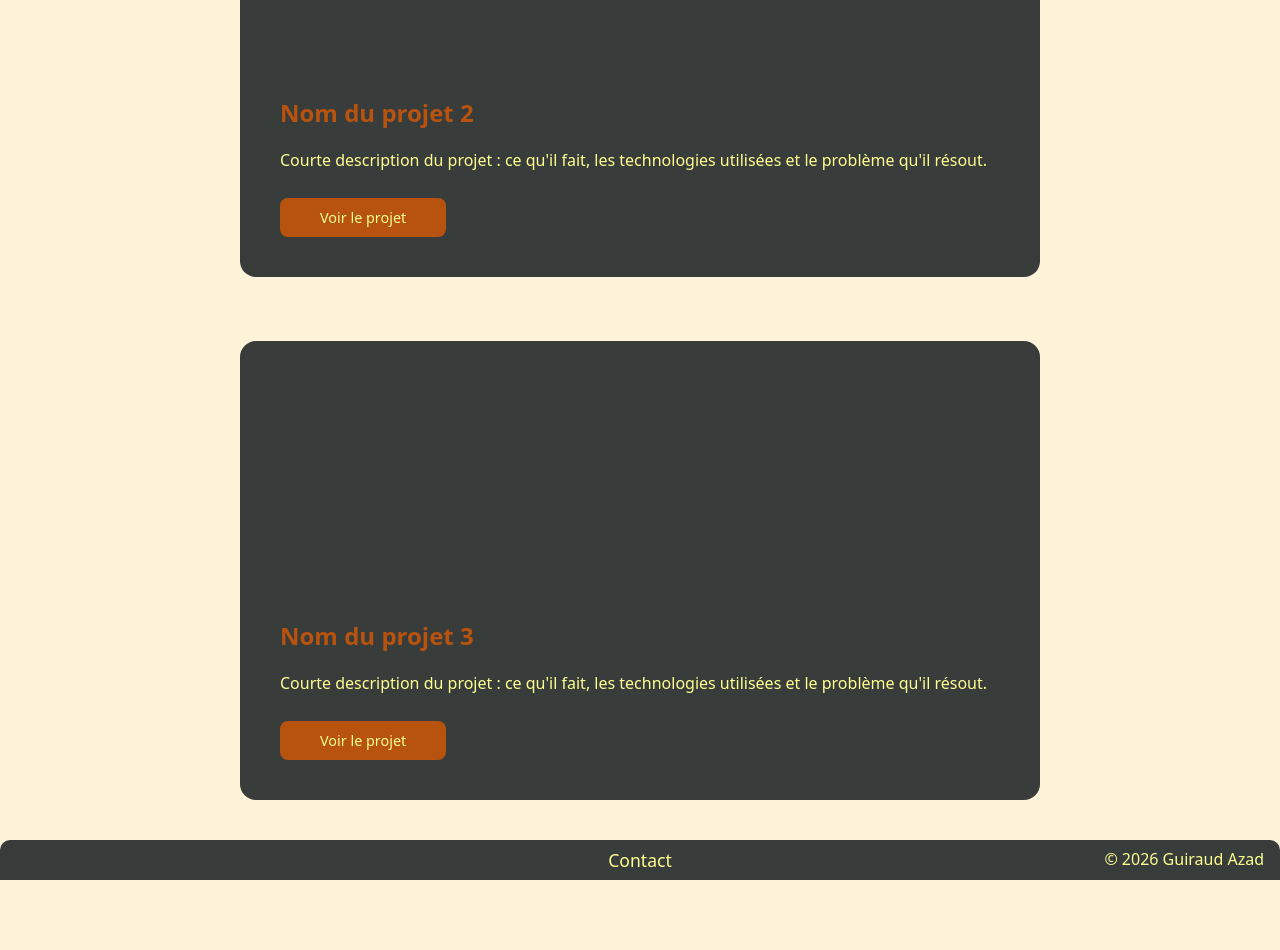
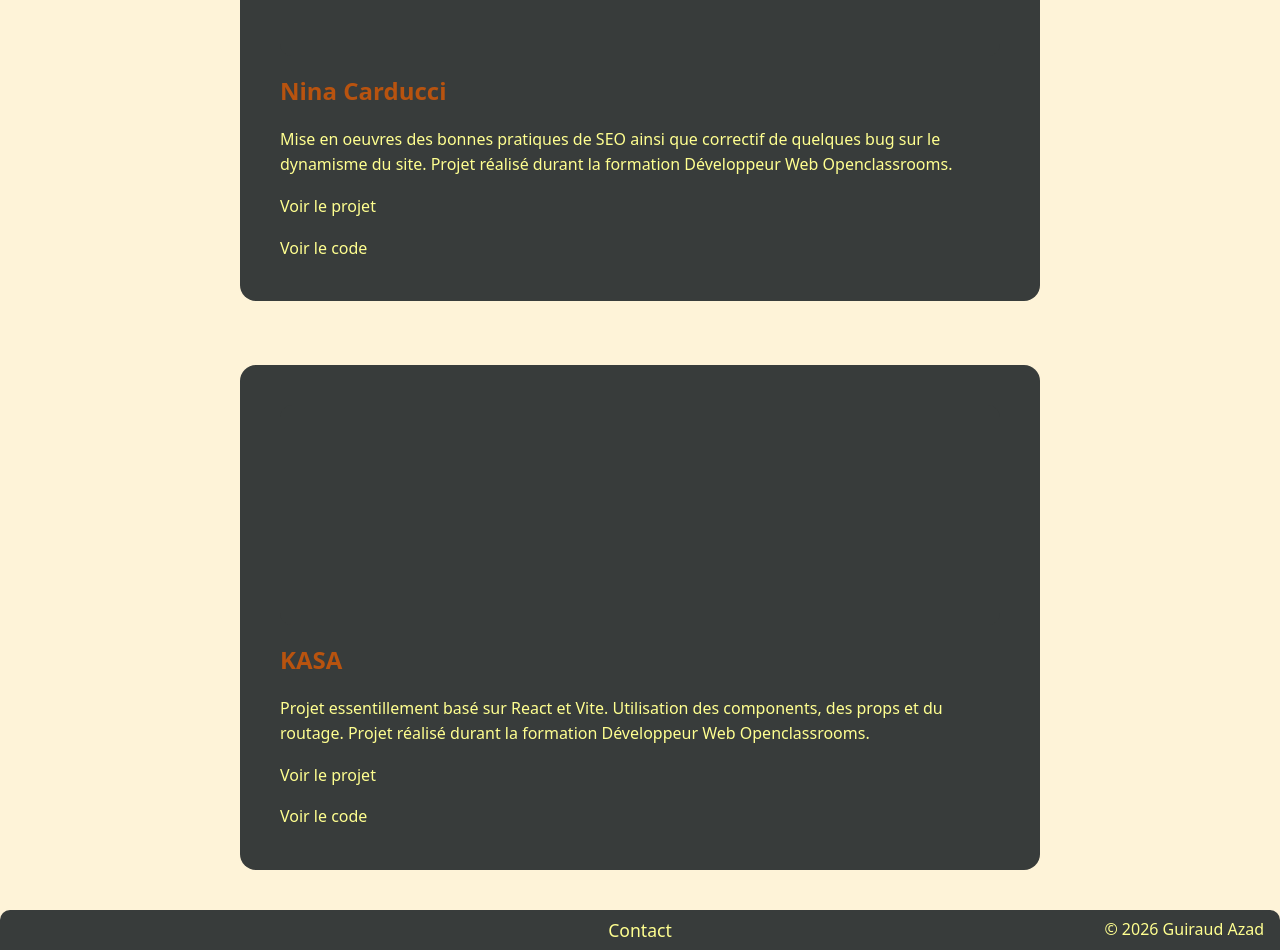
Before and after one commit to Azad-hay/Portfolio, a React (Vite) app: page /#/projets in a window 1280 px wide. Shown: the part 1000-1950 px from the top of the page. Before the commit the page ends 1880 px from the top, so only its background shows below. Built offline with nearby package versions, Linux system fonts and the light colour scheme.

Commit message:
project 2/3

```diff
--- a/src/pages/Projects/Projects.jsx
+++ b/src/pages/Projects/Projects.jsx
@@ -17,25 +17,27 @@ function Projects() {
               Projet personnel, mise en pratique de HTML et CSS avec plusieurs techniques de mise en pages et de paginations.
             </p>
             <a href="https://azad-hay.github.io/Kyoto_Project/#home" className="button project-card__link">Voir le projet</a>
-            <a href="https://github.com/Azad-hay/Kyoto_Project" className="button project-card__link">Voir le code</a>
+            <a href="https://github.com/Azad-hay/Kyoto_Project" >Voir le code</a>
           </section>
 
           <section className="project-card">
             <div className="project-card__image" role="img" aria-label="Aperçu du projet 2"></div>
-            <h2 className="project-card__title">Nom du projet 2</h2>
+            <h2 className="project-card__title">Nina Carducci</h2>
             <p className="project-card__description">
-              Courte description du projet : ce qu'il fait, les technologies utilisées et le problème qu'il résout.
+              Mise en oeuvres des bonnes pratiques de SEO ainsi que correctif de quelques bug sur le dynamisme du site. Projet réalisé durant la formation Développeur Web  Openclassrooms.
             </p>
-            <a href="#" className="button project-card__link">Voir le projet</a>
+            <a href="https://azad-hay.github.io/OP_SEO/" >Voir le projet</a>
+            <a href="https://github.com/Azad-hay/OP_SEO" >Voir le code</a>
           </section>
 
           <section className="project-card">
             <div className="project-card__image" role="img" aria-label="Aperçu du projet 3"></div>
-            <h2 className="project-card__title">Nom du projet 3</h2>
+            <h2 className="project-card__title">KASA</h2>
             <p className="project-card__description">
-              Courte description du projet : ce qu'il fait, les technologies utilisées et le problème qu'il résout.
+              Projet essentillement basé sur React et Vite. Utilisation des components, des props et du routage. Projet réalisé durant la formation Développeur Web  Openclassrooms.
             </p>
-            <a href="#" className="button project-card__link">Voir le projet</a>
+            <a href="https://azad-hay.github.io/" >Voir le projet</a>
+            <a href="https://github.com/Azad-hay/React_project" >Voir le code</a>
           </section>
         </div>
       </main>
```
